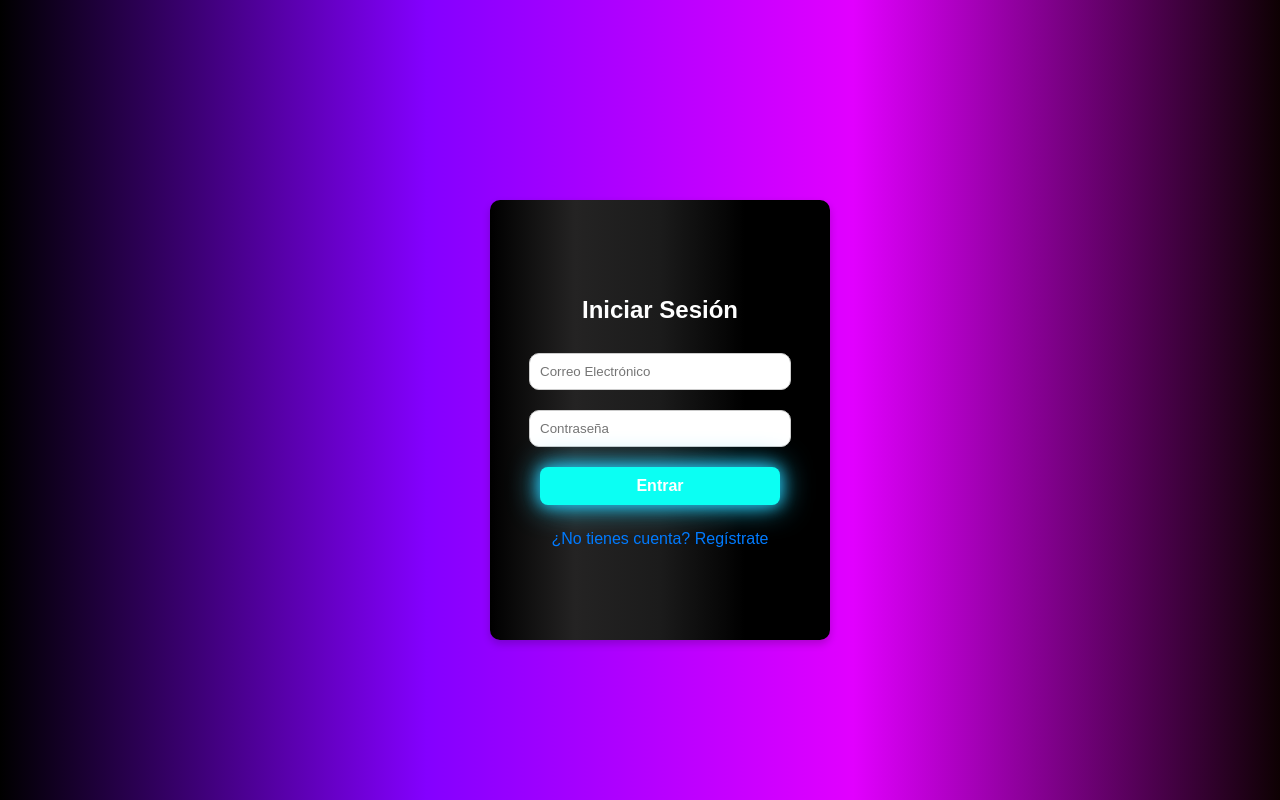
After one commit to JAlexander213/Proyect, a PHP site: page /index.php in a window 1280 px wide. The commit adds this page. Run offline with PHP 8.4, Linux system fonts and the light colour scheme.

Commit message:
Add files via upload

```diff
--- /dev/null
+++ b/index.php
@@ -0,0 +1,44 @@
+<?php
+?>
+
+<!DOCTYPE html>
+<html lang="es">
+<head>
+    <meta charset="UTF-8">
+    <meta name="viewport" content="width=device-width, initial-scale=1.0">
+    <title>Login y Registro - EcoConciencia</title>
+    <link rel="stylesheet" href="style.css">
+</head>
+<body class="pag1">
+    <div class="contenedor">
+        <div class="tarjeta" id="tarjeta">
+            <div class="frente">
+                <h2 class="Titulo">Iniciar Sesión</h2>
+                <form action="procesar.php" method="POST">
+                    <input type="email" name="email" placeholder="Correo Electrónico" required>
+                    <input type="password" name="password" placeholder="Contraseña" required>
+                    <button type="submit" name="login" id="btnEntrar">Entrar</button>
+                </form>
+                <p class="cambiar-form" onclick="voltearTarjeta()">¿No tienes cuenta? Regístrate</p>
+            </div>
+            <div class="atras">
+                <h2 class="Titulo">Registrarse</h2>
+                <form action="procesar.php" method="POST">
+                    <input type="text" name="nombre" placeholder="Nombre Completo" required>
+                    <input type="email" name="email" placeholder="Correo Electrónico" required>
+                    <input type="text" name="usuario" placeholder="Usuario" required>
+                    <input type="password" name="password" placeholder="Contraseña" required>
+                    <button type="submit" name="register" id="btnRegistrar">Registrarse</button>
+                </form>
+                <p class="cambiar-form" onclick="voltearTarjeta()">¿Ya tienes cuenta? Inicia sesión</p>
+            </div>
+        </div>
+    </div>
+
+    <script>
+        function voltearTarjeta() {
+            document.getElementById('tarjeta').classList.toggle('volteado');
+        }
+    </script>
+</body>
+</html>
--- a/style.css
+++ b/style.css
@@ -6,19 +6,26 @@ body {
     background-color: #f0f0f0;
     font-family: Arial, sans-serif;
 }
-
+.Titulo {
+    color: white;
+}
+.pag1 {
+    background: linear-gradient(to right, black, rgb(132, 0, 255), rgb(225, 0, 255), rgb(14, 1, 3));
+    background-attachment: fixed;
+    height: 100vh;
+    margin: 0;
+    animation: fondoMov 10s infinite linear;
+}
 .contenedor {
     perspective: 1000px;
 }
-
 .tarjeta {
     width: 300px;
     height: 400px;
     position: relative;
     transform-style: preserve-3d;
-    transition: transform 0.6s;
+    transition: transform 0.6s ease;
 }
-
 .tarjeta.volteado {
     transform: rotateY(180deg);
 }
@@ -28,7 +35,7 @@ body {
     width: 100%;
     height: 100%;
     backface-visibility: hidden;
-    background: white;
+    background: linear-gradient(to right, #000000, #242323, #1b1b1b, #000000, #000000);
     display: flex;
     flex-direction: column;
     align-items: center;
@@ -39,6 +46,7 @@ body {
     text-align: center;
 }
 
+/* Lado trasero */
 .atras {
     transform: rotateY(180deg);
 }
@@ -48,17 +56,14 @@ input, button {
     padding: 10px;
     width: 80%;
     border: 1px solid #ccc;
-    border-radius: 5px;
+    border-radius: 10px;
 }
 
 button {
     background: #28a745;
     color: white;
+    border: none;
     cursor: pointer;
-}
-
-button:hover {
-    background: #218838;
 }
 
 .cambiar-form {
@@ -70,3 +75,74 @@ button:hover {
 .cambiar-form:hover {
     text-decoration: underline;
 }
+#btnEntrar {
+    left: 45%;
+    top: 900px;
+    background-color: #0bfff3;
+    color: white;
+    animation: neon-glow-btn 1.5s infinite alternate;
+}
+
+/* Hover (cuando el mouse pasa por encima) */
+#btnEntrar:hover {
+    background-color: #0bfff3;
+    box-shadow: 0 0 15px #0bfff3, 0 0 30px #00ffff;
+}
+
+/* Active (cuando el botón es presionado) */
+#btnEntrar:active {
+    background-color: #000000;
+    transform: scale(0.95);
+    box-shadow: 0 0 5px #000000, 0 0 15px #000000;
+}
+/* Brillo Neon */
+@keyframes neon-glow-btn {
+    0% { box-shadow: 0 0 5px #24c3eb; }
+    50% { box-shadow: 0 0 15px #24c3eb, 0 0 30px #24c3eb; }
+    100% { box-shadow: 0 0 5px #24c3eb; }
+}
+#btnEntrar {
+    text-align: center;
+    font-size: 16px;
+    font-weight: bold;
+    border: none;
+    border-radius: 8px;
+    cursor: pointer;
+    transition: all 0.3s ease-in-out;
+    box-shadow: 3px 3px 10px rgba(0, 0, 0, 0.2);
+}
+
+
+
+
+#btnRegistrar {
+    left: 45%;
+    top: 900px;
+    background-color: #24c3eb;
+    color: white;
+    animation: neon-glow-btn 1.5s infinite alternate;
+}
+
+/* Hover (cuando el mouse pasa por encima) */
+#btnRegistrar:hover {
+    background-color: #24c3eb;
+    box-shadow: 0 0 15px #24c3eb, 0 0 30px #24c3eb
+    ;
+}
+
+/* Active (cuando el botón es presionado) */
+#btnRegistrar:active {
+    background-color: #000000;
+    transform: scale(0.95);
+    box-shadow: 0 0 5px #00408a, 0 0 15px #00408a;
+}
+#btnRegistrar {
+    text-align: center;
+    font-size: 16px;
+    font-weight: bold;
+    border: none;
+    border-radius: 8px;
+    cursor: pointer;
+    transition: all 0.3s ease-in-out;
+    box-shadow: 3px 3px 10px rgba(0, 0, 0, 0.2);
+}
```
Also changed, not shown: conexion.php (added, +14 -0 lines), procesar.php (added, +54 -0 lines).
